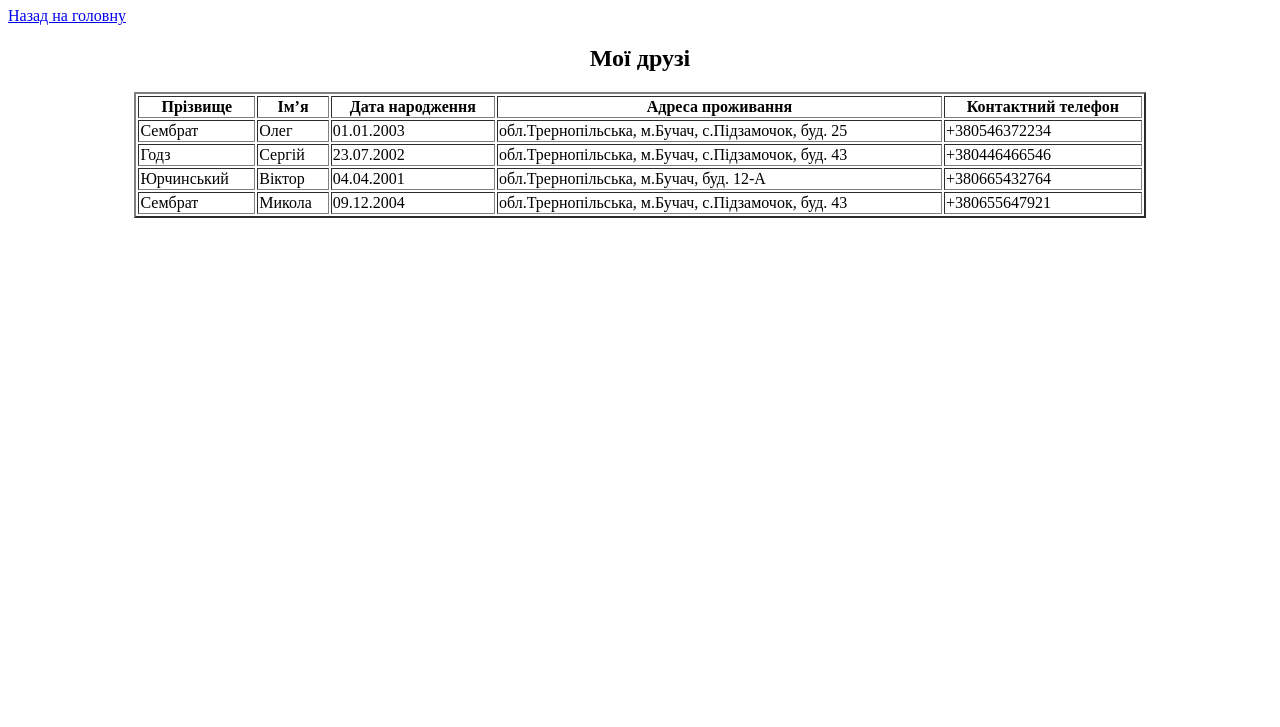
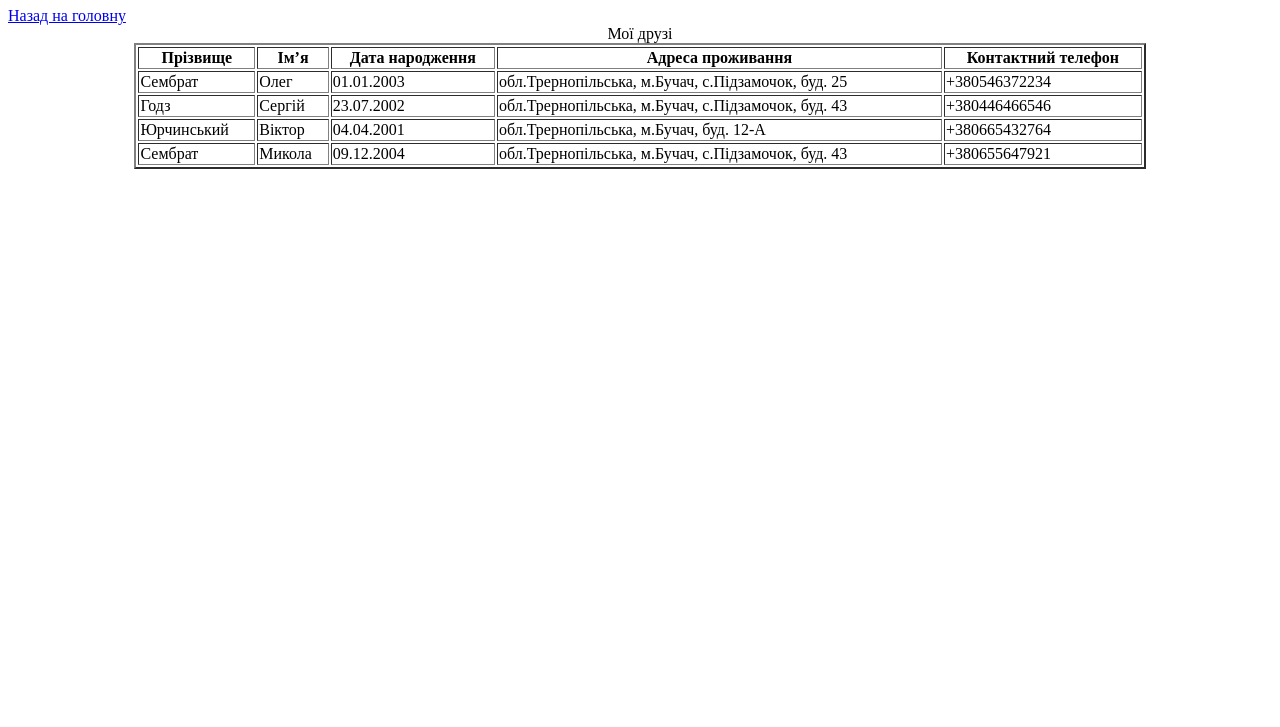
Before and after one commit to Tsybulskyy/lab1, a plain HTML site: page friends.html in a window 1280 px wide. Shown: the part 73-800 px from the top of the page. Drawn offline with Linux system fonts and the light colour scheme.

Commit message:
Update friends.html

```diff
--- a/friends.html
+++ b/friends.html
@@ -8,7 +8,7 @@
     <h1>Друзі Цибульського Олександра Валерійовича</h1>
     <a href="index.html">Назад на головну</a>
     <table border="2" align="center" width="80%">
-	    <caption><h2>Мої друзі</h2></caption>
+	    <caption>Мої друзі</caption>
         <tr>
             <th>Прізвище</th>
             <th>Ім’я</th>
```
